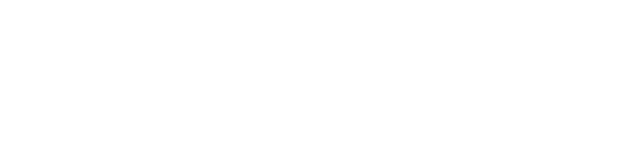
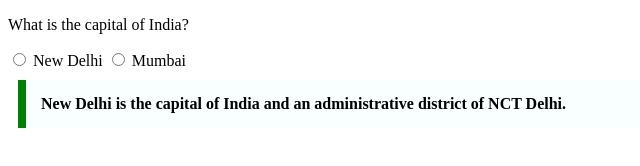
Before and after one commit to acciojob/trivia-Nayankyadav, a website: page main.html in a window 1280 px wide. Shown: the whole page, without its empty margins (0-640 px from the left). Drawn offline with Linux system fonts and the light colour scheme.

Commit message:
created a submission

```diff
--- a/main.html
+++ b/main.html
@@ -4,10 +4,37 @@
 
 <head>
 	<link rel="stylesheet" href="styles.css">
+	<style>
+	  .quote {
+	    max-width: 600px;
+	    margin: 10px;
+	    padding: 15px;
+		border-left: 8px solid green;
+		background-color: #f8fffe;
+	    font-weight: bold;
+  }
+</style>
 </head>
 
 <body>
 	<!-- the entire body must be written by student -->
+	<p>What is the capital of India?</p>
+	<form>
+		<input type="radio" name="capital" value="New Delhi"> New Delhi
+		<input type="radio" name="capital" value="Mumbai"> Mumbai
+	</form>
+	<blockquote class="quote">
+		New Delhi is the capital of India and an administrative district of NCT Delhi.
+	</blockquote>
+</body>
+</html>
+
+
+
+
+
+
+
     <script type="text/javascript" src="./script.js">
 </script>
 
```
